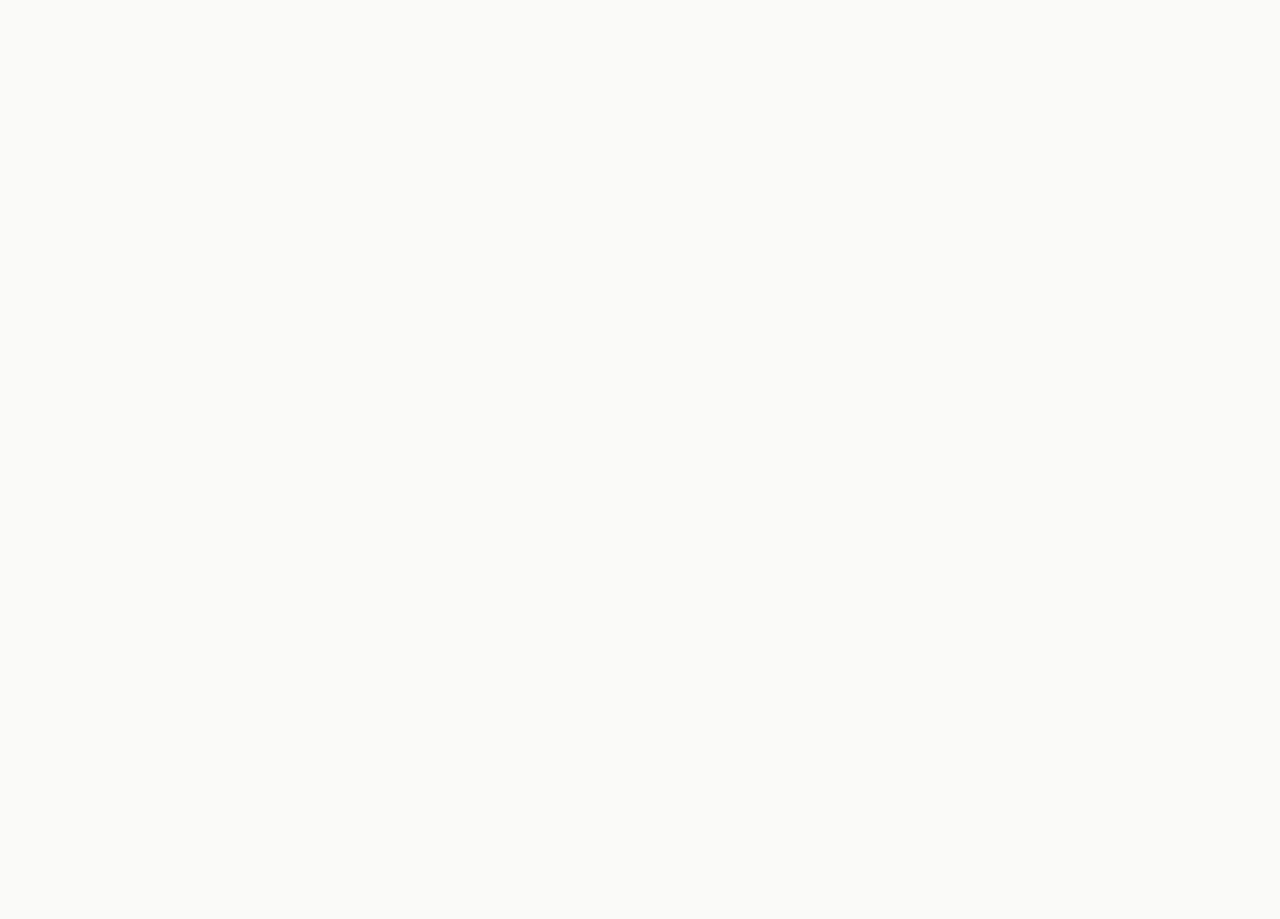
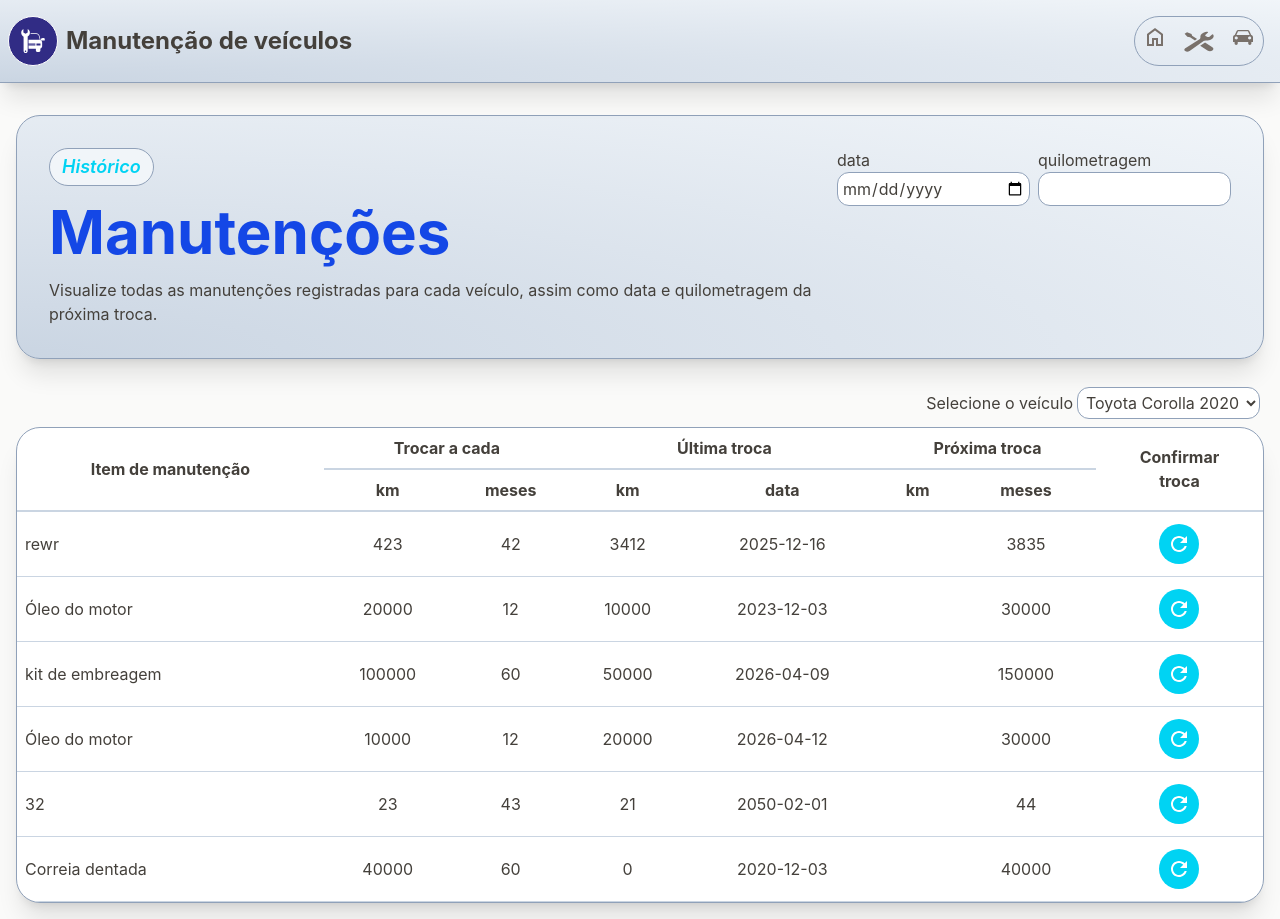
Before and after one commit to erbraga/manutencao-frontend, a React (Vite) app: page /manutencao in a window 1280 px wide. Before the commit this address had no page. Before the commit the page ends 800 px from the top, so only its background shows below. Built offline with nearby package versions, Linux system fonts and the light colour scheme.

Commit message:
Ajuste na navegação, página /manutencao definida como default

```diff
--- a/src/App.jsx
+++ b/src/App.jsx
@@ -2,7 +2,6 @@
 // import './index.css';
 import {Link, Outlet} from 'react-router'
 import {IconePrincipal,IconeHome,IconeItemManutencao,IconeVeiculo} from './components/Icons';
-import {BarraSuperiorManutencao, PrincipalManutencao} from './components/tela';
 
 export default function App() {
 
@@ -10,10 +9,10 @@ export default function App() {
     <div className='text-stone-700 text-sm md:text-base'>
       <Cabecalho />
 
-      <div className='w-full p-2 md:min-w-2xl md:max-w-5xl
+      <main className='w-full p-2 md:min-w-2xl md:max-w-5xl
         xl:min-w-6xl xl:max-w-7xl m-auto'>
           <Outlet />
-      </div>
+      </main>
 
     </div>
   );
@@ -29,20 +28,20 @@ function Cabecalho(){
             <h1 className='p-1 font-bold text-sm md:text-2xl'>Manutenção de veículos</h1>
           </div>
           <div className='m-1 p-2 flex flex-row gap-2'>
-            <div className='border border-slate-400 rounded-full flex flex-row'>
-              <div>
+            <nav className='border border-slate-400 rounded-full flex flex-row'>
+              <Link to= '/manutencao'>
                 <IconeHome className="m-1 p-1 rounded-full  text-stone-500
                   hover:bg-slate-300 focus:bg-blue-700 focus:text-white " />
-              </div>
-              <div>
+              </Link>
+              <Link to= '/itens'>
                 <IconeItemManutencao className="m-1 p-1 rounded-full  text-stone-500
                   hover:bg-slate-300 focus:bg-blue-700 focus:text-white w-10" />
-              </div>
-              <div>
+              </Link>
+              <Link to='/veiculos'>
                 <IconeVeiculo className="m-1 p-1 rounded-full text-stone-500
                   hover:bg-slate-300 focus:bg-blue-700 focus:text-white" />
-              </div>
-            </div>
+              </Link>
+            </nav>
             {/* <div className='border border-slate-400 rounded-full'>
               <IconeModoAutomatico className="p-3 rounded-full  text-black bg-white hover:bg-slate-300" />
             </div> */}
--- a/src/main.jsx
+++ b/src/main.jsx
@@ -1,6 +1,6 @@
 import { StrictMode } from 'react'
 import { createRoot } from 'react-dom/client'
-import { BrowserRouter, Routes, Route, } from 'react-router'
+import { BrowserRouter, Routes, Route, Navigate} from 'react-router'
 import './index.css'
 import App from './App.jsx'
 import Manutencao from './pages/Manutencao.jsx'
@@ -11,9 +11,13 @@ createRoot(document.getElementById('root')).render(
   <StrictMode>
     <BrowserRouter>
       <Routes>
-        <Route path="/" element={<App />} />
-        <Route path="/itens" element={<Itens />} />
-        <Route path="/veiculos" element={<Veiculos />} />
+
+        <Route path="/" element={<App />}>
+          <Route index element={<Navigate to="/manutencao" replace />} />
+          <Route path='/manutencao' element={<Manutencao />} />
+          <Route path="/itens" element={<Itens />} />
+          <Route path="/veiculos" element={<Veiculos />} />
+        </Route>
       </Routes>
     </BrowserRouter>
   </StrictMode>
--- a/src/pages/Manutencao.jsx
+++ b/src/pages/Manutencao.jsx
@@ -6,7 +6,8 @@ export default function Itens() {
     <div className='text-stone-700 text-sm md:text-base'>
       <div className='w-full p-2 md:min-w-2xl md:max-w-5xl
         xl:min-w-6xl xl:max-w-7xl m-auto'>
-          PÁGINA PRINCIPAL
+          <BarraSuperiorManutencao />
+          <PrincipalManutencao />
       </div>
 
     </div>
```
